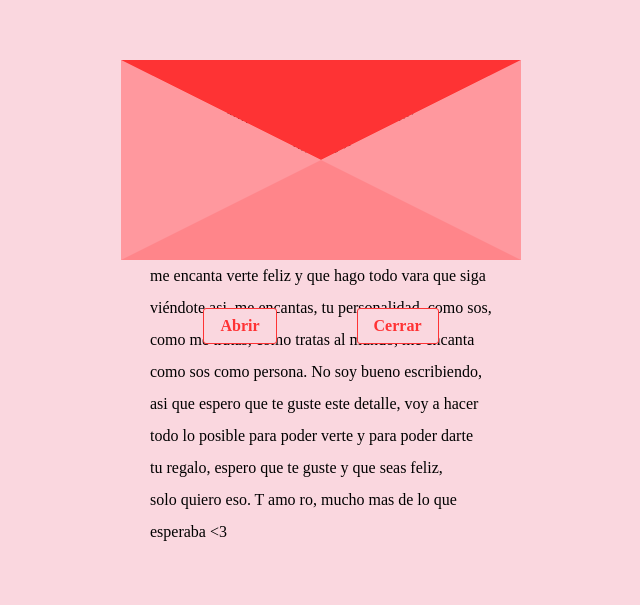
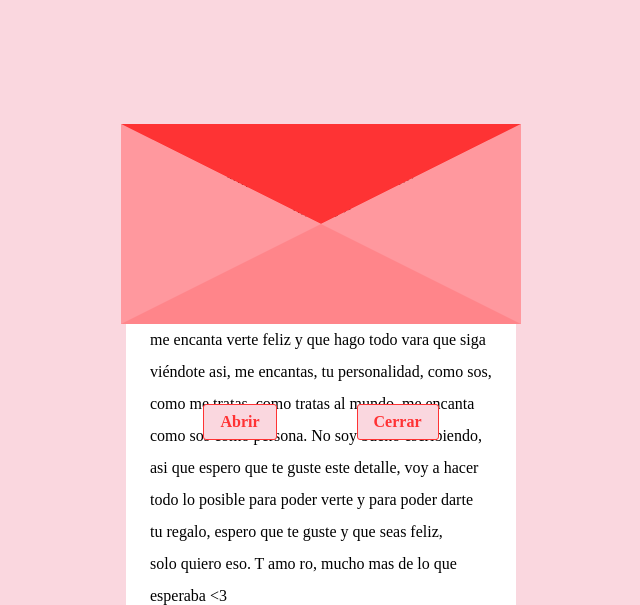
Before and after one commit to eldoslape/r, a plain HTML site: page indexEsp.html in a window 1280 px wide. Shown: the part 198-803 px from the top of the page, without its empty margins (319-959 px from the left). Drawn offline with Linux system fonts and the light colour scheme.

Commit message:
Update styleEsp.css

```diff
--- a/styleEsp.css
+++ b/styleEsp.css
@@ -49,10 +49,10 @@ main {
   display: flex;
   flex-direction: column;
 
-  gap: 3rem;
+  gap: 5rem;
   justify-content: center;
   align-items: center;
-  height: 100vh;
+  height: 120vh;
 }
 
 .container-letter {
@@ -77,12 +77,12 @@ main {
   line-height: 2rem;
   right: 5px;
   /*  */
-  z-index: -1;
+  z-index: -2;
   background: white;
   width: 390px;
-  height: 180px;
+  height: 980px;
 
-  transition: all .75s;
+  transition: all 1.75s;
 }
 
 .letter {
@@ -123,9 +123,11 @@ main {
 @keyframes openPaper {
   0% {
     top: 0;
+
   }
   100% {
-    top: -120px;
+    top: -400px;
+
   }
 }
 
@@ -160,10 +162,12 @@ main {
   0% {
     scale: 1;
     opacity: 1;
+
   }
   100% {
     scale: 3;
     opacity: 0;
 
+
   }
 }
```
